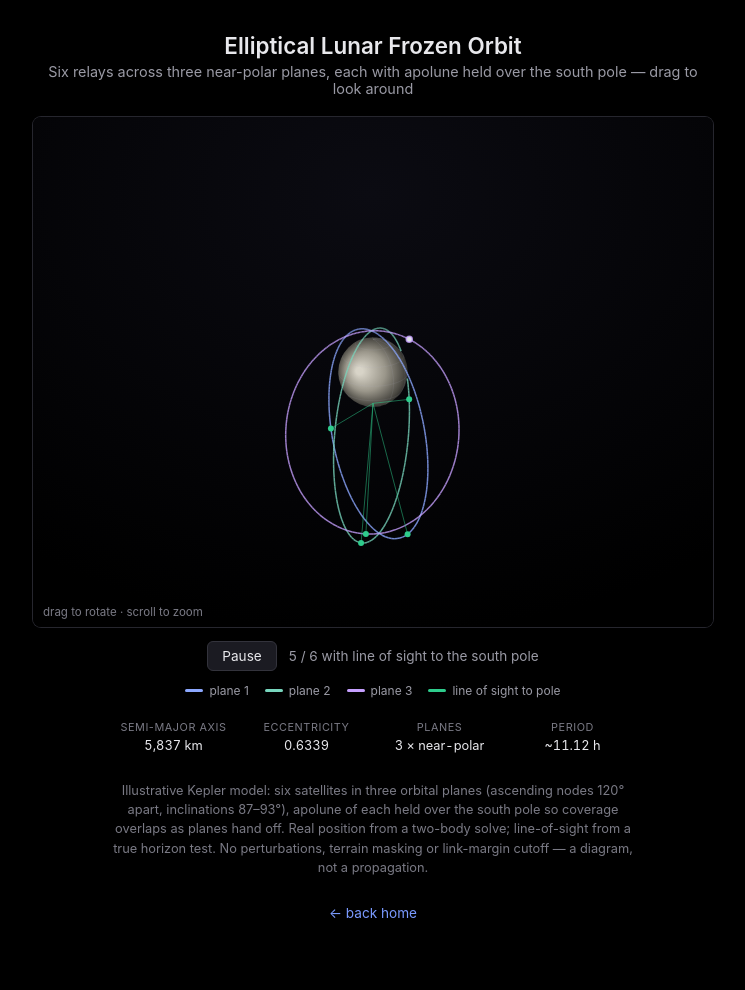
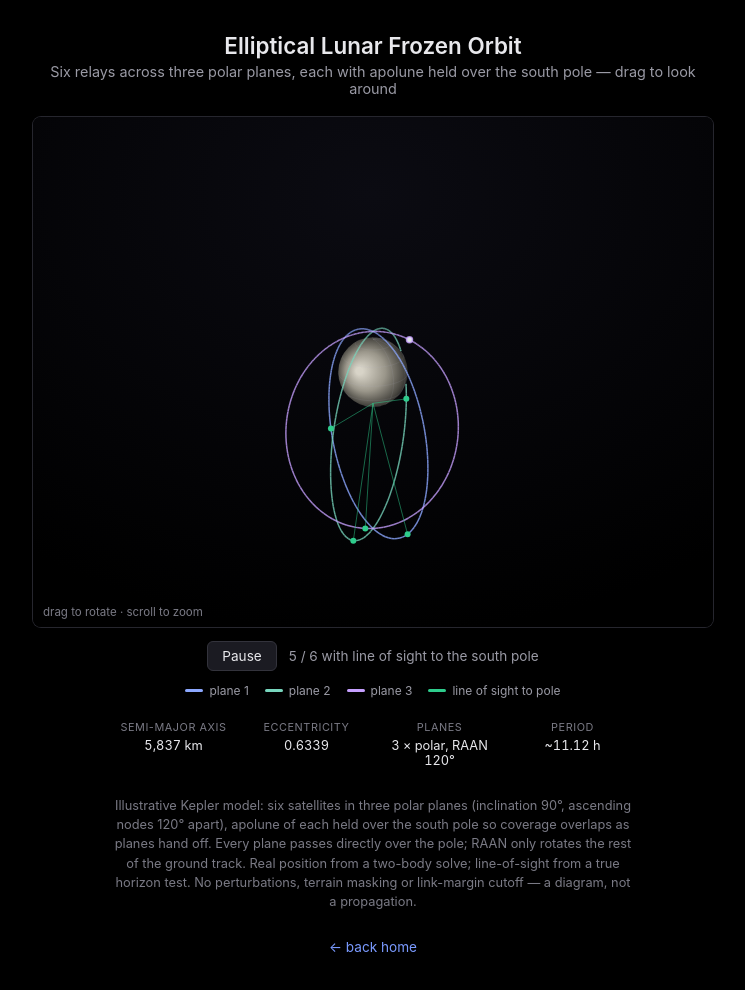
Before and after one commit to caroline-lunate/lunate-monorepo, a plain HTML site: page orbit/index.html in a window 1280 px wide. Shown: the whole page, without its empty margins (267-1012 px from the left). Drawn offline with Linux system fonts and the light colour scheme.

Commit message:
orbit/: all three planes at inclination 90 deg
Planes 2 and 3 were at 87/93 deg for visual separation, which pulled their
apolune ~3 deg off the pole. Constraint is that every plane covers the pole,
so inclination is now 90 deg for all three; they still separate visually
because RAAN (0/120/240) swings each plane around the polar axis. Copy and
legend updated.

Co-Authored-By: Claude Sonnet 5 <noreply@anthropic.com>
Claude-Session: https://claude.ai/code/session_01GWZzsLwtWeSsXdkM6F7KB1

```diff
--- a/orbit/index.html
+++ b/orbit/index.html
@@ -61,7 +61,7 @@
 <body>
 <main class="narrow">
   <h1>Elliptical Lunar Frozen Orbit</h1>
-  <p class="sub">Six relays across three near-polar planes, each with apolune held over the south pole &mdash; drag to look around</p>
+  <p class="sub">Six relays across three polar planes, each with apolune held over the south pole &mdash; drag to look around</p>
 
   <div class="stage" id="stage">
     <canvas id="view"></canvas>
@@ -82,13 +82,14 @@
 
   <dl class="params">
     <dt>Semi-major axis</dt><dt>Eccentricity</dt><dt>Planes</dt><dt>Period</dt>
-    <dd>5,837 km</dd><dd>0.6339</dd><dd>3 &times; near-polar</dd><dd>~11.12 h</dd>
+    <dd>5,837 km</dd><dd>0.6339</dd><dd>3 &times; polar, RAAN 120&deg;</dd><dd>~11.12 h</dd>
   </dl>
 
   <p class="note">
-    Illustrative Kepler model: six satellites in three orbital planes (ascending
-    nodes 120&deg; apart, inclinations 87&ndash;93&deg;), apolune of each held over
-    the south pole so coverage overlaps as planes hand off. Real position from a
+    Illustrative Kepler model: six satellites in three polar planes (inclination
+    90&deg;, ascending nodes 120&deg; apart), apolune of each held over the south
+    pole so coverage overlaps as planes hand off. Every plane passes directly over
+    the pole; RAAN only rotates the rest of the ground track. Real position from a
     two-body solve; line-of-sight from a true horizon test. No perturbations,
     terrain masking or link-margin cutoff &mdash; a diagram, not a propagation.
   </p>
@@ -108,10 +109,13 @@
   var SATS_PER_PLANE = 2;
   var SUN = norm([0.42, -0.82, 0.38]);
 
+  // Three planes, ascending nodes 120 deg apart. Inclination is 90 deg for
+  // every plane so each orbit passes exactly over the pole regardless of RAAN;
+  // they separate visually because RAAN swings the plane around the polar axis.
   var PLANE_DEFS = [
     { raan:   0, inc: 90, on: "rgba(140,168,255,0.80)", off: "rgba(140,168,255,0.13)" },
-    { raan: 120, inc: 87, on: "rgba(120,214,190,0.78)", off: "rgba(120,214,190,0.12)" },
-    { raan: 240, inc: 93, on: "rgba(198,160,255,0.78)", off: "rgba(198,160,255,0.12)" }
+    { raan: 120, inc: 90, on: "rgba(120,214,190,0.78)", off: "rgba(120,214,190,0.12)" },
+    { raan: 240, inc: 90, on: "rgba(198,160,255,0.78)", off: "rgba(198,160,255,0.12)" }
   ];
   var N_SAT = PLANE_DEFS.length * SATS_PER_PLANE;
 
```
